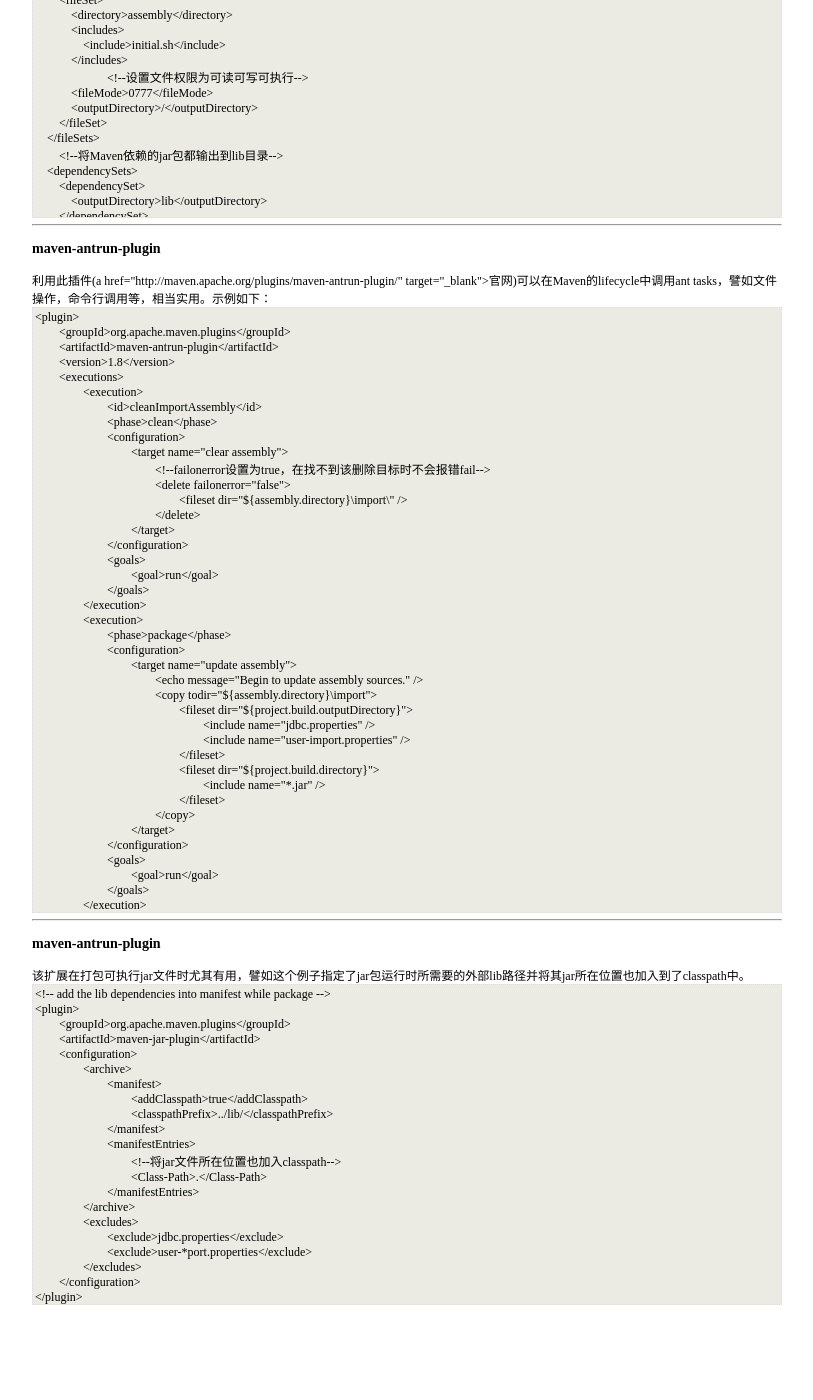
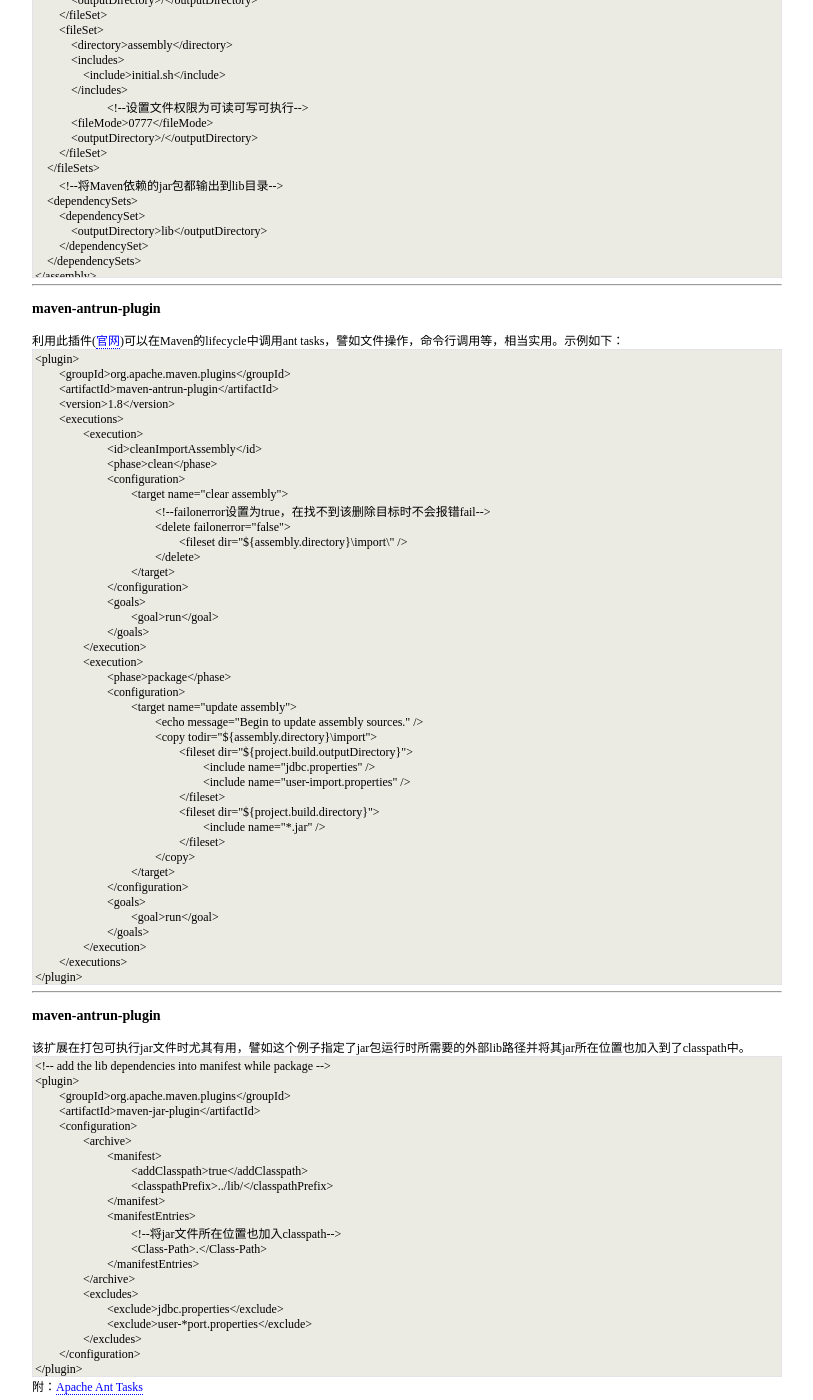
Before and after one commit to CS326-OSUF16/test2-dfb-osu, a Jekyll site: the page built from _posts/2016-08-15-Maven使用备忘tips.html, in a window 1280 px wide and 1400 px high, scrolled down 1933 px. Shown: the whole window, without its empty margins (233-1046 px from the left). Built offline with Jekyll 4.4.1, drawn with Linux system fonts in a browser that asks for light colours; before the commit the page ends 3243 px from its top, so only the background shows below that.

Commit message:
Update 2016-08-15-Maven使用备忘tips.html

```diff
--- a/_posts/2016-08-15-Maven使用备忘tips.html
+++ b/_posts/2016-08-15-Maven使用备忘tips.html
@@ -85,7 +85,7 @@
 <h3>maven-assembly-plugin</h3>
 Maven-assembly-plugin(<a href="http://maven.apache.org/plugins/maven-assembly-plugin/" target="_blank">官网</a>)这个插件通常用来做打包相关的工作，这里附上一个自己的使用场景：<br/>
 pom.xml<br/>
-<textarea rows=17>
+<textarea rows=19>
 <plugin>
 	<artifactId>maven-assembly-plugin</artifactId>
 	<configuration>
@@ -107,7 +107,7 @@
 </plugin>
 </textarea>
 package.xml<br/>
-<textarea rows=35>
+<textarea rows=37>
 <assembly xmlns="http://maven.apache.org/plugins/maven-assembly-plugin/assembly/1.1.3"
           xmlns:xsi="http://www.w3.org/2001/XMLSchema-instance"
           xsi:schemaLocation="http://maven.apache.org/plugins/maven-assembly-plugin/assembly/1.1.3
@@ -148,8 +148,8 @@
 </textarea>
 <hr/>
 <h3>maven-antrun-plugin</h3>
-利用此插件(a href="http://maven.apache.org/plugins/maven-antrun-plugin/" target="_blank">官网</a>)可以在Maven的lifecycle中调用ant tasks，譬如文件操作，命令行调用等，相当实用。示例如下：<br/>
-<textarea rows=40>
+利用此插件(<a href="http://maven.apache.org/plugins/maven-antrun-plugin/" target="_blank">官网</a>)可以在Maven的lifecycle中调用ant tasks，譬如文件操作，命令行调用等，相当实用。示例如下：<br/>
+<textarea rows=42>
 <plugin>
 	<groupId>org.apache.maven.plugins</groupId>
 	<artifactId>maven-antrun-plugin</artifactId>
@@ -219,3 +219,4 @@
 	</configuration>
 </plugin>
 </textarea>
+附：<a href="https://ant.apache.org/manual/index.html" target="_blank">Apache Ant Tasks</a>
```
